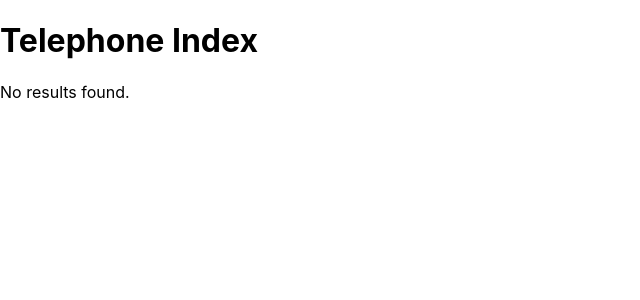
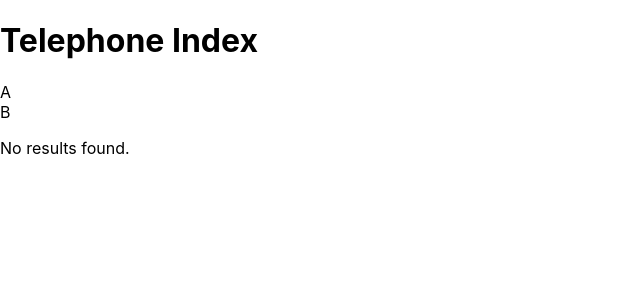
Before and after one commit to cnlklink/TelephoneIndex, a React (Create React App) app in the folder telephone-index/: page / in a window 1280 px wide. Shown: the top 300 px of the page, without its empty margins (0-640 px from the left). Built offline with nearby package versions, Linux system fonts and the light colour scheme.

Commit message:
GREEN - made the test pass with a niave implementation

```diff
--- a/telephone-index/src/App.tsx
+++ b/telephone-index/src/App.tsx
@@ -12,6 +12,11 @@ function App() {
         <h1> Telephone Index </h1>
       </header>
 
+      <div id="quick-index">
+        <div className="quick-index-item"> A </div>
+        <div className="quick-index-item"> B </div>
+      </div>
+
       <div id="search-results">
         <p id="search-results-where"> No results found. </p>
       </div>
```
